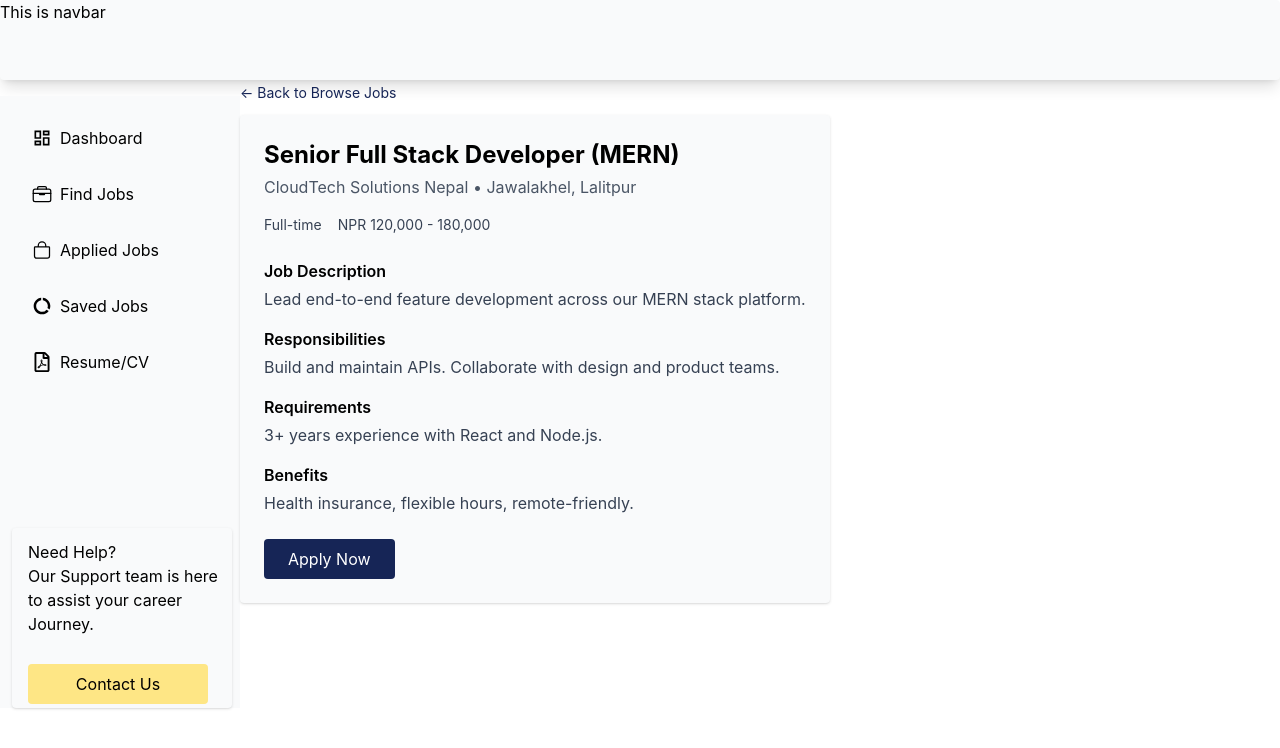
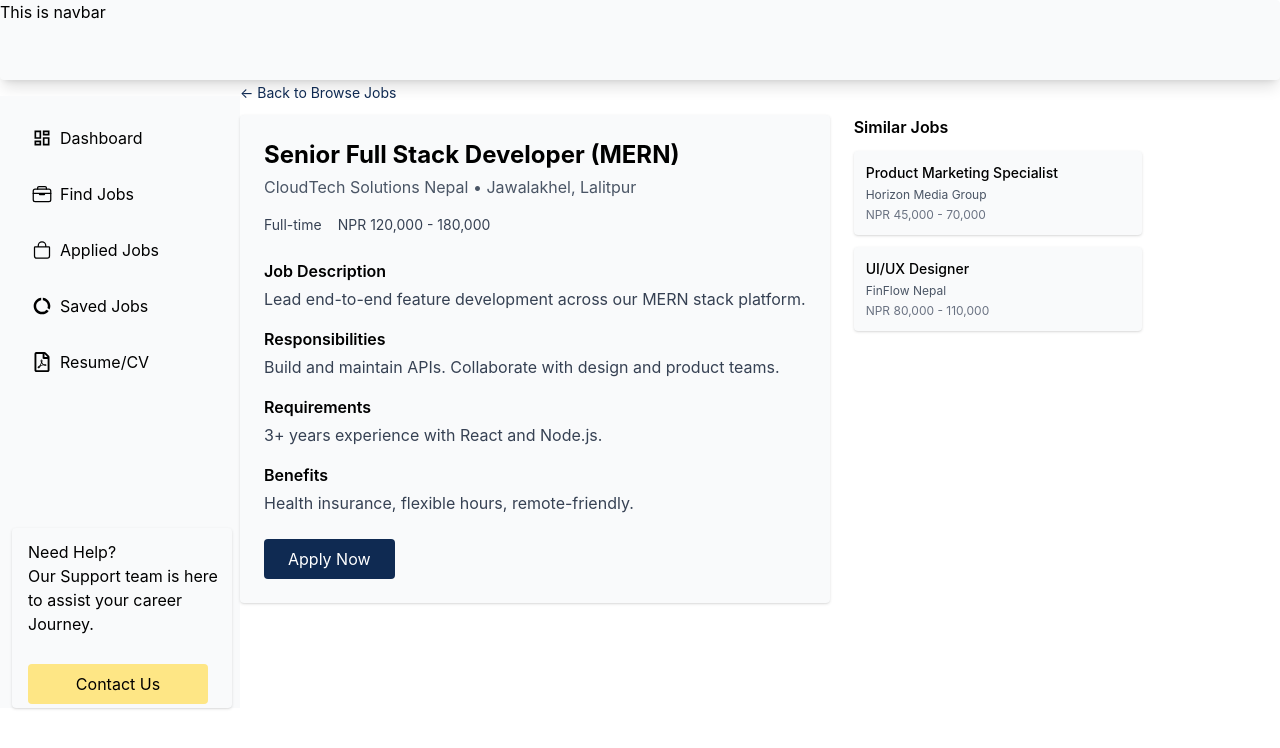
Before and after one commit to Naresharyal21/career_link_codeit_group_a, a React (Vite) app in the folder frontend/career_link/: page /jobs/1 in a window 1280 px wide. Shown: the top 748 px of the page. Built offline with nearby package versions, Linux system fonts and the light colour scheme.

Commit message:
Add Similar Jobs section to Job Detail page

```diff
--- a/frontend/career_link/src/apis/jobsApi.js
+++ b/frontend/career_link/src/apis/jobsApi.js
@@ -77,3 +77,8 @@ export const JOB_TYPE_LABELS = {
   RM: "Remote",
   CT: "Contract",
 };
+
+export async function getSimilarJobs(currentId, limit = 2) {
+  const others = MOCK_JOBS.filter((j) => String(j.id) !== String(currentId));
+  return new Promise((resolve) => setTimeout(() => resolve(others.slice(0, limit)), 200));
+}
--- a/frontend/career_link/src/pages/JobDetailPage.jsx
+++ b/frontend/career_link/src/pages/JobDetailPage.jsx
@@ -1,11 +1,12 @@
 import React, { useEffect, useState } from 'react'
 import { useParams, useNavigate } from 'react-router'
-import { getJobById, JOB_TYPE_LABELS } from '../apis/jobsApi'
+import { getJobById, getSimilarJobs, JOB_TYPE_LABELS } from '../apis/jobsApi'
 
 const JobDetailPage = () => {
   const { id } = useParams()
   const navigate = useNavigate()
   const [job, setJob] = useState(null)
+  const [similarJobs, setSimilarJobs] = useState([])
   const [loading, setLoading] = useState(true)
   const [notFound, setNotFound] = useState(false)
 
@@ -15,10 +16,14 @@ const JobDetailPage = () => {
     getJobById(id).then((data) => {
       if (!data) {
         setNotFound(true)
-      } else {
+        setLoading(false)
+        return
+      }
       setJob(data)
-      }
+      getSimilarJobs(id).then((similar) => {
+        setSimilarJobs(similar)
         setLoading(false)
+      })
     })
   }, [id])
 
@@ -39,7 +44,7 @@ const JobDetailPage = () => {
         <p className="text-gray-700 font-medium">This job posting couldn't be found.</p>
         <button
           onClick={() => navigate('/jobs')}
-          className="mt-4 bg-blue-950 text-white px-4 py-2 rounded hover:bg-blue-900 transition-colors"
+          className="mt-4 bg-[#0f2a52] text-white px-4 py-2 rounded hover:bg-[#173a6e] transition-colors"
         >
           Back to Browse Jobs
         </button>
@@ -48,15 +53,16 @@ const JobDetailPage = () => {
   }
 
   return (
-    <div className="max-w-3xl">
+    <div className="max-w-5xl">
       <button
         onClick={() => navigate('/jobs')}
-        className="text-blue-950 text-sm mb-3 hover:underline cursor-pointer"
+        className="text-[#0f2a52] text-sm mb-3 hover:underline cursor-pointer"
       >
         ← Back to Browse Jobs
       </button>
 
-      <div className="bg-gray-50 shadow shadow-black/12 rounded p-6">
+      <div className="flex gap-6 items-start">
+        <div className="bg-gray-50 shadow shadow-black/12 rounded p-6 flex-1">
           <h2 className="text-2xl font-bold">{job.title}</h2>
           <p className="text-gray-600 mt-1">{job.employer?.company_name} • {job.location}</p>
 
@@ -87,9 +93,33 @@ const JobDetailPage = () => {
             <p className="text-gray-700 mt-1">{job.benefits}</p>
           </div>
 
-        <button className="mt-6 bg-blue-950 text-white px-6 py-2 rounded hover:bg-blue-900 active:bg-blue-950 transition-colors cursor-pointer">
+          <button className="mt-6 bg-[#0f2a52] text-white px-6 py-2 rounded hover:bg-[#173a6e] active:bg-[#0a1d3a] transition-colors cursor-pointer">
             Apply Now
           </button>
+        </div>
+
+        {similarJobs.length > 0 && (
+          <div className="w-72 shrink-0">
+            <h3 className="font-semibold mb-3">Similar Jobs</h3>
+            <div className="space-y-3">
+              {similarJobs.map((sj) => (
+                <div
+                  key={sj.id}
+                  onClick={() => navigate(`/jobs/${sj.id}`)}
+                  className="bg-gray-50 shadow shadow-black/12 rounded p-3 cursor-pointer hover:shadow-md hover:shadow-black/20 transition-shadow"
+                >
+                  <h4 className="font-medium text-sm">{sj.title}</h4>
+                  <p className="text-xs text-gray-600 mt-1">{sj.employer?.company_name}</p>
+                  {sj.salary_min && sj.salary_max && (
+                    <p className="text-xs text-gray-500 mt-1">
+                      NPR {sj.salary_min.toLocaleString()} - {sj.salary_max.toLocaleString()}
+                    </p>
+                  )}
+                </div>
+              ))}
+            </div>
+          </div>
+        )}
       </div>
     </div>
   )
```
Lines whose indentation alone changed are shown as unchanged.
